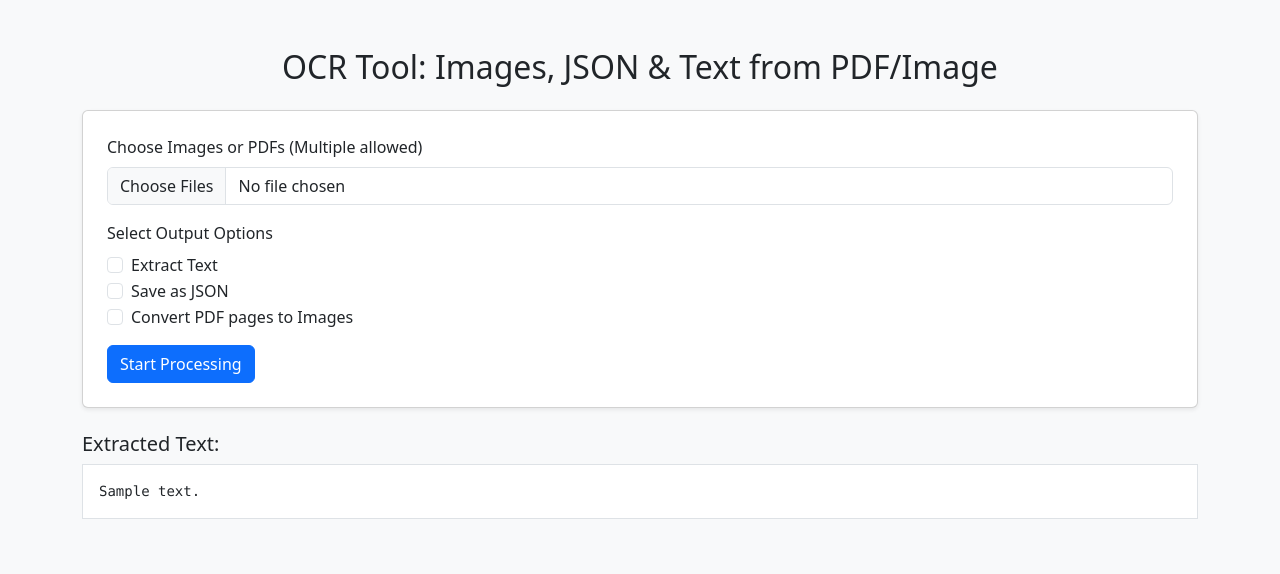
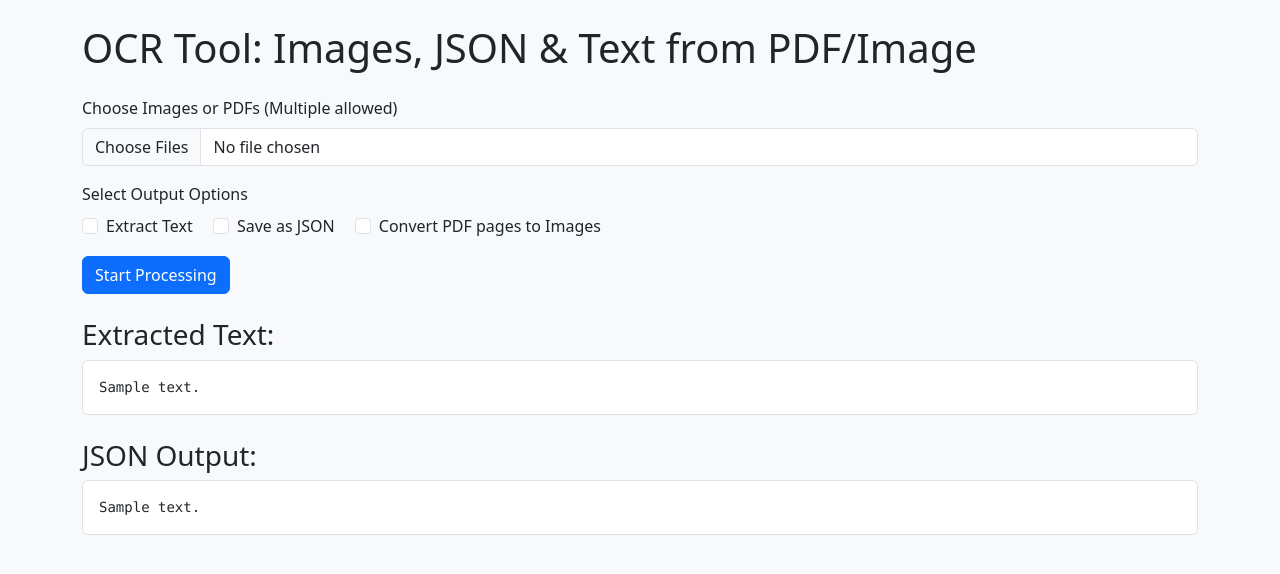
Before and after one commit to ShokaMahmud0007/pdf2image2txt, a Flask app: template templates/index.html in a window 1280 px wide. Shown: the top 574 px of the page. Run offline with Flask 3, Linux system fonts and the light colour scheme; the template is opened without the code that fills it: most values are stand-ins (such as "Sample title", 1, 10 or a date in 2020); some libraries are stand-ins or nearby versions.

Commit message:
index.html

```diff
--- a/templates/index.html
+++ b/templates/index.html
@@ -2,94 +2,55 @@
 <html lang="en">
 <head>
     <meta charset="UTF-8">
-    <title>Multi OCR Tool</title>
+    <title>OCR Tool</title>
     <link rel="stylesheet" href="{{ url_for('static', filename='css/bootstrap.min.css') }}">
+</head>
+<body class="bg-light p-4">
+<div class="container">
+    <h1 class="mb-4">OCR Tool: Images, JSON & Text from PDF/Image</h1>
 
-</head>
-<body class="bg-light">
-<div class="container mt-5">
-    <h2 class="text-center mb-4">OCR Tool: Images, JSON & Text from PDF/Image</h2>
-    <div class="card p-4 shadow-sm">
-        <form method="POST" enctype="multipart/form-data" onsubmit="startProgress()">
+    <form method="POST" enctype="multipart/form-data">
         <div class="mb-3">
             <label class="form-label">Choose Images or PDFs (Multiple allowed)</label>
-                <input type="file" class="form-control" name="images" id="images" multiple accept="image/*,application/pdf" required>
+            <input class="form-control" type="file" name="image" multiple required>
         </div>
+
         <div class="mb-3">
             <label class="form-label">Select Output Options</label><br>
-                <div class="form-check">
-                    <input class="form-check-input" type="checkbox" name="extract_text" id="extract_text">
-                    <label class="form-check-label" for="extract_text">Extract Text</label>
+            <div class="form-check form-check-inline">
+                <input class="form-check-input" type="checkbox" name="output_option" value="text" id="textOption">
+                <label class="form-check-label" for="textOption">Extract Text</label>
             </div>
-                <div class="form-check">
-                    <input class="form-check-input" type="checkbox" name="to_json" id="to_json">
-                    <label class="form-check-label" for="to_json">Save as JSON</label>
+            <div class="form-check form-check-inline">
+                <input class="form-check-input" type="checkbox" name="output_option" value="json" id="jsonOption">
+                <label class="form-check-label" for="jsonOption">Save as JSON</label>
             </div>
-                <div class="form-check">
-                    <input class="form-check-input" type="checkbox" name="save_images" id="save_images">
-                    <label class="form-check-label" for="save_images">Convert PDF pages to Images</label>
-                </div>
-            </div>
-            <button type="submit" class="btn btn-primary">Start Processing</button>
-        </form>
-
-        <div class="mt-4" id="progressContainer" style="display:none;">
-            <label>Progress:</label>
-            <div class="progress">
-                <div id="progressBar" class="progress-bar" role="progressbar" style="width: 0%">0%</div>
-            </div>
-            <div id="progressText" class="mt-1">Processing...</div>
+            <div class="form-check form-check-inline">
+                <input class="form-check-input" type="checkbox" name="output_option" value="images" id="imageOption">
+                <label class="form-check-label" for="imageOption">Convert PDF pages to Images</label>
             </div>
         </div>
 
+        <button class="btn btn-primary" type="submit">Start Processing</button>
+    </form>
+
     {% if text %}
-    <div class="mt-4">
-        <h5>Extracted Text:</h5>
-        <pre class="bg-white p-3 border">{{ text }}</pre>
-    </div>
+        <h3 class="mt-4">Extracted Text:</h3>
+        <pre class="bg-white p-3 border rounded">{{ text }}</pre>
     {% endif %}
 
-    {% if show_json %}
-    <div class="mt-4">
-        <h5>Download JSON:</h5>
-        <a href="{{ url_for('download_json') }}" class="btn btn-success">Download JSON</a>
-        <pre class="bg-white p-3 border mt-2">{{ json_text }}</pre>
-    </div>
+    {% if json_text %}
+        <h3 class="mt-4">JSON Output:</h3>
+        <pre class="bg-white p-3 border rounded">{{ json_text }}</pre>
+    {% endif %}
+
+    {% if show_download %}
+        <a href="{{ url_for('download_json') }}" class="btn btn-success mt-3">Download JSON File</a>
     {% endif %}
 
     {% if show_images %}
-<div class="mt-4">
-    <h5>Converted Images:</h5>
-    <a href="{{ url_for('download_images_zip') }}" class="btn btn-primary mb-3">Download All Images (ZIP)</a>
-    <div class="row">
-        {% for img in images %}
-            <div class="col-md-3 mb-2">
-                <a href="{{ url_for('download_image', filename=img) }}" class="btn btn-outline-secondary w-100">{{ img }}</a>
+        <a href="{{ url_for('download_images') }}" class="btn btn-secondary mt-3">Download All Images (ZIP)</a>
+    {% endif %}
 </div>
-        {% endfor %}
-    </div>
-</div>
-{% endif %}
-
-</div>
-
-<script>
-    function startProgress() {
-        document.getElementById('progressContainer').style.display = 'block';
-        let interval = setInterval(() => {
-            fetch('/progress')
-                .then(response => response.json())
-                .then(data => {
-                    const progress = data.progress;
-                    const current = data.current;
-                    const total = data.total;
-                    document.getElementById('progressBar').style.width = progress + "%";
-                    document.getElementById('progressBar').innerText = progress + "%";
-                    document.getElementById('progressText').innerText = `File ${current} of ${total}`;
-                    if (progress >= 100) clearInterval(interval);
-                });
-        }, 1000);
-    }
-</script>
 </body>
 </html>
```
Lines whose indentation alone changed are shown as unchanged.
